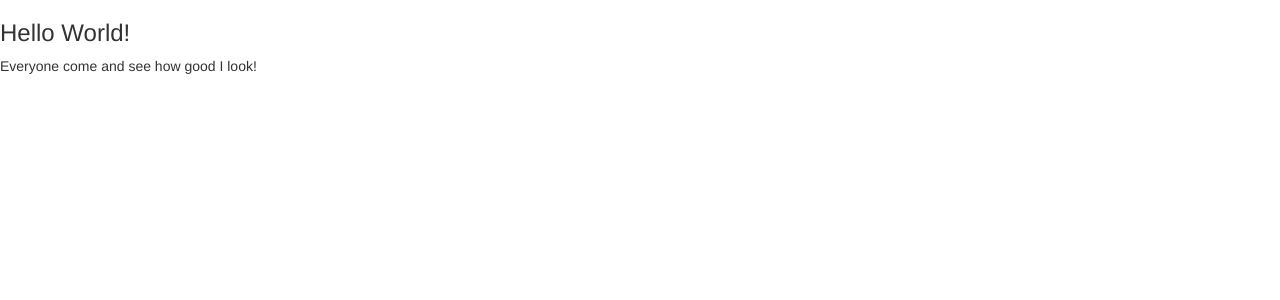
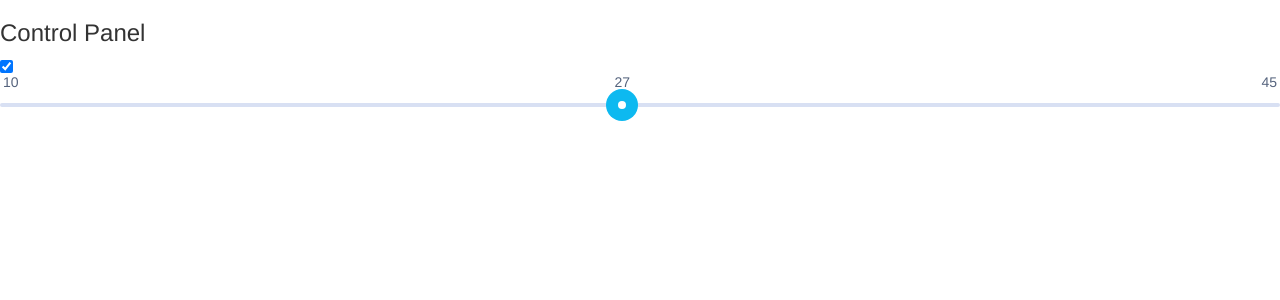
Before and after one commit to braeden-mulligan/Thermofun, a Flask app: page / in a window 1280 px wide. Shown: the top 300 px of the page. Run offline with Flask 2, Linux system fonts and the light colour scheme; some libraries are stand-ins or nearby versions.

Commit message:
added slider

```diff
--- a/panel/static/app/panel.js
+++ b/panel/static/app/panel.js
@@ -1,5 +1,6 @@
-var panel = angular.module('panel', []);
+var panel = angular.module('panel', ['rzModule']);
 
 panel.controller('mainController', function($scope) {
-    $scope.test = 'Everyone come and see how good I look!';
+    $scope.enabled = true;
+    $scope.temperature = '27';
 });
--- /dev/null
+++ b/panel/static/vendor/rzslider.css
@@ -0,0 +1,109 @@
+/**
+ * Angular JS slider directive
+ *
+ * (c) Rafal Zajac <rzajac@gmail.com>
+ * http://github.com/rzajac/angularjs-slider
+ *
+ * Licensed under the MIT license
+ */
+
+/* Slider colors */
+
+/* Slider size parameters */
+
+rzslider {
+  position: relative;
+  display: inline-block;
+  width: 100%;
+  height: 4px;
+  margin: 30px 0 15px 0;
+  vertical-align: middle;
+}
+
+rzslider span {
+  position: absolute;
+  display: inline-block;
+  white-space: nowrap;
+}
+
+rzslider span.rz-base {
+  width: 100%;
+  height: 100%;
+  padding: 0;
+}
+
+rzslider span.rz-bar-wrapper {
+  left: 0;
+  width: 100%;
+  height: 32px;
+  padding-top: 16px;
+  margin-top: -16px;
+  box-sizing: border-box;
+}
+
+rzslider span.rz-bar {
+  left: 0;
+  z-index: 0;
+  width: 100%;
+  height: 4px;
+  background: #d8e0f3;
+  -webkit-border-radius: 2px;
+     -moz-border-radius: 2px;
+          border-radius: 2px;
+}
+
+rzslider span.rz-bar.rz-selection {
+  z-index: 1;
+  background: #0db9f0;
+  -webkit-border-radius: 2px;
+     -moz-border-radius: 2px;
+          border-radius: 2px;
+}
+
+rzslider span.rz-pointer {
+  top: -14px;
+  z-index: 2;
+  width: 32px;
+  height: 32px;
+  cursor: pointer;
+  background-color: #0db9f0;
+  -webkit-border-radius: 16px;
+     -moz-border-radius: 16px;
+          border-radius: 16px;
+}
+
+rzslider span.rz-pointer:after {
+  position: absolute;
+  top: 12px;
+  left: 12px;
+  width: 8px;
+  height: 8px;
+  background: #ffffff;
+  -webkit-border-radius: 4px;
+     -moz-border-radius: 4px;
+          border-radius: 4px;
+  content: '';
+}
+
+rzslider span.rz-pointer:hover:after {
+  background-color: #ffffff;
+}
+
+rzslider span.rz-pointer.rz-active:after {
+  background-color: #451aff;
+}
+
+rzslider span.rz-bubble {
+  top: -32px;
+  padding: 1px 3px;
+  color: #55637d;
+  cursor: default;
+}
+
+rzslider span.rz-bubble.rz-selection {
+  top: 16px;
+}
+
+rzslider span.rz-bubble.rz-limit {
+  color: #55637d;
+}
--- /dev/null
+++ b/panel/static/vendor/rzslider.min.css
@@ -0,0 +1,2 @@
+/*! jusas-angularjs-slider - v0.1.27 - (c) Rafal Zajac <rzajac@gmail.com>, Jussi Saarivirta <jusasi@gmail.com>, Angelin Sirbu <angelin.sirbu@gmail.com>, https://github.com/rzajac/angularjs-slider.git - 2015-08-25 */
+rzslider{position:relative;display:inline-block;width:100%;height:4px;margin:30px 0 15px 0;vertical-align:middle}rzslider span{position:absolute;display:inline-block;white-space:nowrap}rzslider span.rz-base{width:100%;height:100%;padding:0}rzslider span.rz-bar-wrapper{left:0;width:100%;height:32px;padding-top:16px;margin-top:-16px;box-sizing:border-box}rzslider span.rz-bar{left:0;z-index:0;width:100%;height:4px;background:#d8e0f3;-webkit-border-radius:2px;-moz-border-radius:2px;border-radius:2px}rzslider span.rz-bar.rz-selection{z-index:1;background:#0db9f0;-webkit-border-radius:2px;-moz-border-radius:2px;border-radius:2px}rzslider span.rz-pointer{top:-14px;z-index:2;width:32px;height:32px;cursor:pointer;background-color:#0db9f0;-webkit-border-radius:16px;-moz-border-radius:16px;border-radius:16px}rzslider span.rz-pointer:after{position:absolute;top:12px;left:12px;width:8px;height:8px;background:#fff;-webkit-border-radius:4px;-moz-border-radius:4px;border-radius:4px;content:''}rzslider span.rz-pointer:hover:after{background-color:#fff}rzslider span.rz-pointer.rz-active:after{background-color:#451aff}rzslider span.rz-bubble{top:-32px;padding:1px 3px;color:#55637d;cursor:default}rzslider span.rz-bubble.rz-selection{top:16px}rzslider span.rz-bubble.rz-limit{color:#55637d}
--- a/panel/templates/index.html
+++ b/panel/templates/index.html
@@ -1,13 +1,19 @@
 <html ng-app="panel">
 <head>
+  <title>Control Panel</title>
   <link rel="stylesheet" href="//netdna.bootstrapcdn.com/bootstrap/3.0.0/css/bootstrap.min.css" />
   <link rel="stylesheet" href="//netdna.bootstrapcdn.com/font-awesome/4.0.0/css/font-awesome.css" />
+  <link rel="stylesheet" href="/static/vendor/rzslider.css" />
   <script src="/static/vendor/angular.js"></script>
   <script src="/static/vendor/angular-route.js"></script>
   <script src="/static/app/panel.js"></script>
+  <script src="/static/vendor/rzslider.min.js"></script>
 </head>
 <body ng-controller="mainController">
-  <h3>Hello World!</h3>
-  <p>{{test}}</p>
+  <h3>Control Panel</h3>
+  <input type="checkbox" ng-model="enabled"/>
+  <div>
+    <rzslider ng-if="enabled" rz-slider-model="temperature" rz-slider-floor="10" rz-slider-ceil="45"></rzslider>
+  </div>
 </body>
 </html>
```
Also changed, not shown: panel/static/vendor/rzslider.min.js (added).
